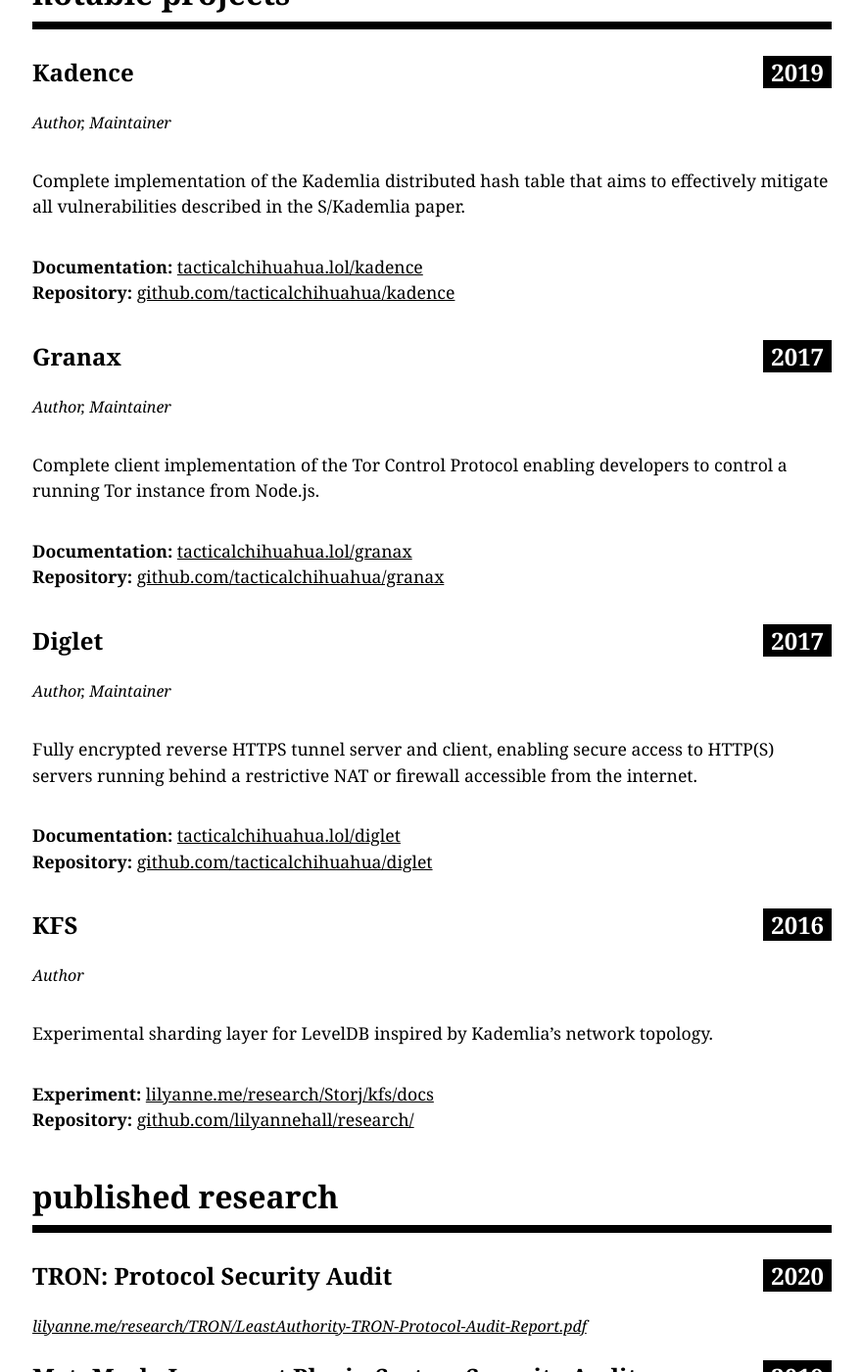
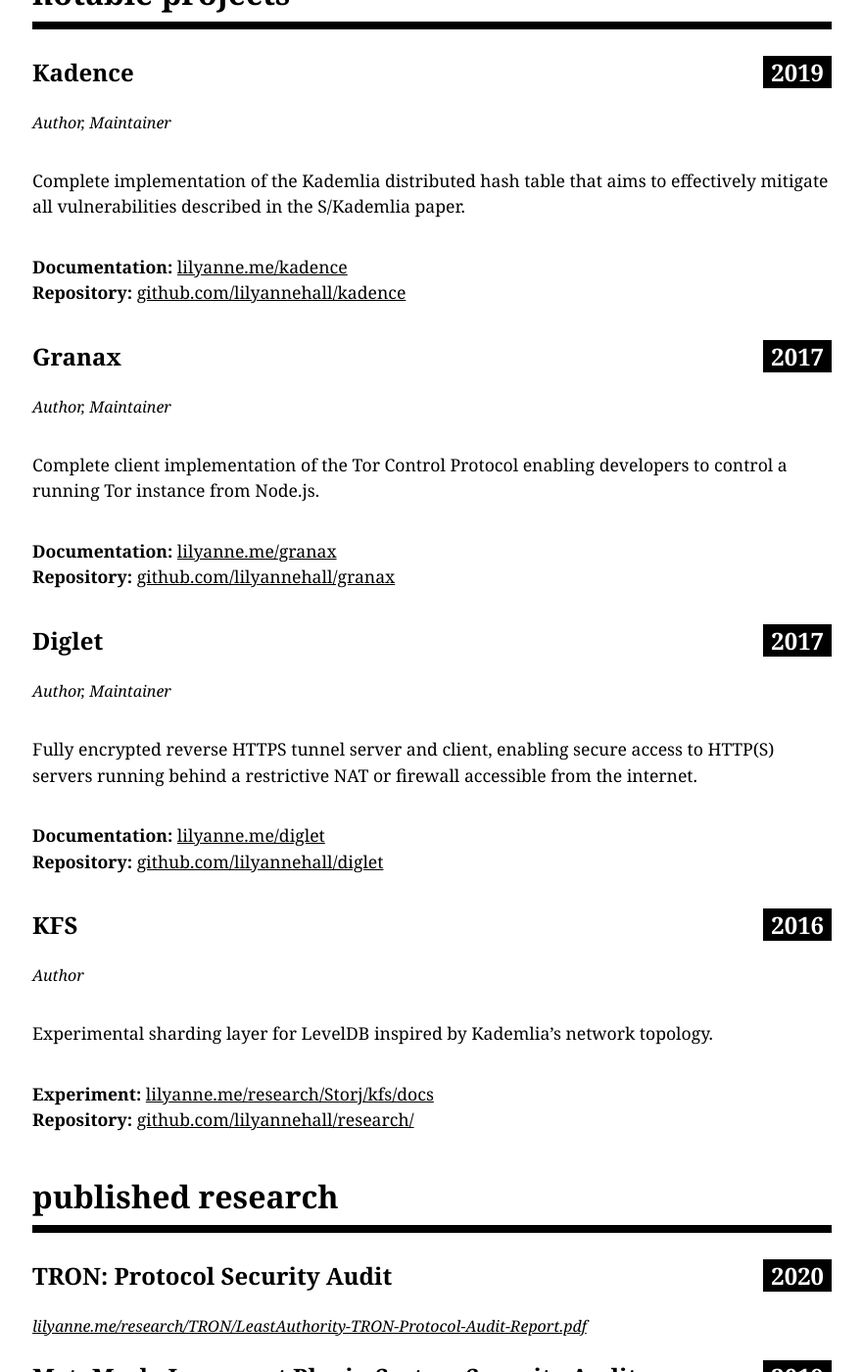
Before and after one commit to 161chihuahuas/cv, a Jekyll site: the page built from index.md, in a window 1280 px wide and 1400 px high, scrolled down 2626 px. Shown: the whole window at 98% size, without its empty margins (199-1079 px from the left). Built offline with Jekyll 4.4.1, drawn with Linux system fonts in a browser that asks for light colours; our own code applies the rules of GitHub Pages for plain Markdown files; comment, search, counter and statistics services are not loaded.

Commit message:
update links

```diff
--- a/index.md
+++ b/index.md
@@ -61,24 +61,24 @@
 
 Complete implementation of the Kademlia distributed hash table that aims to effectively mitigate all vulnerabilities described in the S/Kademlia paper.
 
-**Documentation:** [tacticalchihuahua.lol/kadence](https://tacticalchihuahua.lol/kadence)
-**Repository:** [github.com/tacticalchihuahua/kadence](https://github.com/tacticalchihuahua/kadence)
+**Documentation:** [lilyanne.me/kadence](https://lilyanne.me/kadence)
+**Repository:** [github.com/lilyannehall/kadence](https://github.com/lilyannehall/kadence)
 
 ### Granax **2017**
 #### Author, Maintainer
 
 Complete client implementation of the Tor Control Protocol enabling developers to control a running Tor instance from Node.js.
 
-**Documentation:** [tacticalchihuahua.lol/granax](https://tacticalchihuahua.lol/granax)
-**Repository:** [github.com/tacticalchihuahua/granax](https://github.com/tacticalchihuahua/granax)
+**Documentation:** [lilyanne.me/granax](https://lilyanne.me/granax)
+**Repository:** [github.com/lilyannehall/granax](https://github.com/lilyannehall/granax)
 
 ### Diglet **2017**
 #### Author, Maintainer
 
 Fully encrypted reverse HTTPS tunnel server and client, enabling secure access to HTTP(S) servers running behind a restrictive NAT or firewall accessible from the internet.
 
-**Documentation:** [tacticalchihuahua.lol/diglet](https://tacticalchihuahua.lol/diglet/)
-**Repository:** [github.com/tacticalchihuahua/diglet](https://github.com/tacticalchihuahua/diglet)
+**Documentation:** [lilyanne.me/diglet](https://lilyanne.me/diglet/)
+**Repository:** [github.com/lilyannehall/diglet](https://github.com/lilyannehall/diglet)
 
 ### KFS **2016**
 #### Author
```
